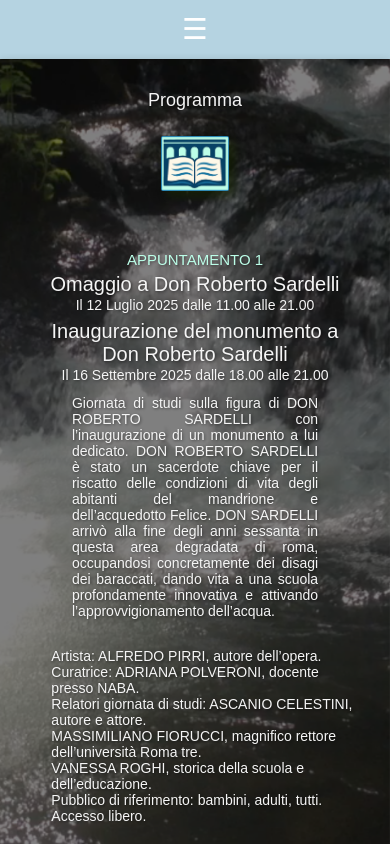
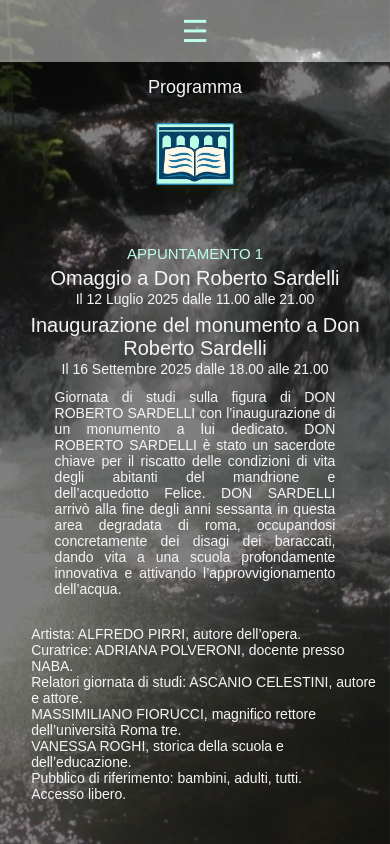
Before and after one commit to fguerin555/aqua, a React (Create React App) app: page /newprogramma in a window 390 px wide. Built offline with nearby package versions, Linux system fonts and the light colour scheme.

Commit message:
ClickMappOK

```diff
--- a/src/components/Footer.module.css
+++ b/src/components/Footer.module.css
@@ -7,7 +7,7 @@
   align-items: center;
   /* padding: 2em 2em; */
 
-  background: #b5d3e1;
+  background: rgba(245, 245, 245, 0.443);
 }
 
 .Partners {
--- a/src/components/MapButton.js
+++ b/src/components/MapButton.js
@@ -13,7 +13,7 @@ const MapButton = ({ mapQuery, buttonText = "mappa", children }) => {
       href={href}
       target="_blank"
       rel="noopener noreferrer"
-      className={styles.mapButton} // Utilise la classe du module CSS local
+      className={styles.MapButton} // Utilise la classe du module CSS local
     >
       {children ? children : buttonText}
     </a>
--- a/src/components/Navbar.module.css
+++ b/src/components/Navbar.module.css
@@ -1,19 +1,15 @@
 .navbar {
   width: 100%;
-  /* height: 10px; Supprimé car trop restrictif, la hauteur s'adaptera au contenu et au padding */
   display: flex;
   box-sizing: border-box;
   justify-content: flex-start; /* Déplacer les éléments vers la gauche */
   align-items: center;
   padding: 1em 1em;
-  /* background: linear-gradient(to right, #d784a2 0%, #fedf53 100%); */
-  /* background: #bcfee8; */
-  /* background: #167baa; */
-  background: #b5d3e1;
+  background: rgba(245, 245, 245, 0.443);
 }
 
 .navbarLinks {
-  font-family: "source-sans-pro.regular", Arial, sans-serif;
+  font-family: "JosefinSans-Bold", Arial, sans-serif;
   list-style: none;
   display: flex; /* Utilisation de flexbox pour l'alignement */
   justify-content: center;
@@ -24,7 +20,6 @@
   width: 100%;
   max-width: 90%;
   justify-content: space-around;
-  /* Déplacer les liens de navigation vers la droite */
 }
 
 .navbarLinks li {
@@ -33,30 +28,29 @@
 
 .navbarLinks a {
   text-decoration: none;
-  color: white;
+  color: #bcfee8;
+  text-shadow: 1px 1px 1px #000;
   font-size: 1.5rem;
   transition: color 0.3s ease;
 }
 
 .navbarLinks a:hover {
-  color: #bcfee8; /* Exemple de changement de couleur au survol */
+  color: #252927;
 }
 
 .menuToggle {
-  display: none; /* Caché par défaut sur les grands écrans */
+  display: none;
   background: none;
   border: none;
-  color: white; /* Assurez-vous que la couleur contraste bien */
-  font-size: 1.8rem; /* Taille de l'icône hamburger */
+  color: #bcfee8;
+  font-size: 1.9rem; /* Taille de l'icône hamburger */
   cursor: pointer;
   padding: 0.25em 0.5em;
   line-height: 1;
-  z-index: 1100; /* Pour s'assurer qu'il est au-dessus si d'autres éléments se superposent */
-  /* Positionnement si .navbar reste en flex-direction: row sur mobile */
-  /* margin-left: auto; */ /* Pousse le bouton à droite si les liens sont à gauche */
+  z-index: 1100;
 }
 .menuToggle:hover {
-  color: #bcfee8;
+  color: #252927;
 }
 .navMenu li {
   margin: 0 1em; /* Espacement entre les éléments de la liste */
@@ -65,24 +59,12 @@
 @media (max-width: 1224px) {
   .navbar {
     flex-direction: column;
-    /* align-items: flex-start; /* L'align-items: center ci-dessous prendra le dessus */
     justify-content: center;
     align-items: center;
-    /* La hauteur sera déterminée par le contenu (bouton + liens ouverts) */
-    /* Si vous voulez que le bouton soit à droite et les liens en dessous,
-       vous pourriez garder flex-direction: row et faire en sorte que .navbarLinks
-       se positionne en dessous ou se superpose.
-       Pour l'instant, avec flex-direction: column, tout sera empilé et centré. */
   }
 
   .menuToggle {
-    display: block; /* Afficher le bouton hamburger */
-    /* Si .navbar est en flex-direction: column et align-items: center,
-       le bouton sera centré. Si vous le voulez à un bord (ex: flex-start ou flex-end),
-       ajustez align-self sur le bouton ou align-items sur .navbar.
-       Exemple pour le mettre à droite dans une navbar en colonne :
-       align-self: flex-end;
-       margin-right: 1em; /* Pour ne pas coller au bord */
+    display: block;
   }
 
   .navbarLinks {
@@ -93,18 +75,37 @@
     align-items: center; /* Centrer les liens textuels */
     padding: 1em 0; /* Espacement vertical quand le menu est ouvert */
   }
-
+  .navbarLinks a {
+    font-size: 1.6rem;
+    color: #bcfee8;
+  }
   .navbarLinks.open {
     display: flex; /* Afficher les liens lorsque la classe .open est présente */
   }
-
-  @media (max-width: 509px) {
+  @media (max-width: 768px) {
     .navbar {
-      padding: 0.5em 1em; /* Réduire le padding sur les très petits écrans */
+      padding: 0.5em 1em;
     }
 
     .navbarLinks a {
-      font-size: 1rem;
+      font-size: 1.6rem;
+      color: #bcfee8;
+    }
+    .navbarLinks a:hover {
+      color: #252927; /* Exemple de changement de couleur au survol */
     }
   }
 }
+@media (max-width: 509px) {
+  .navbar {
+    padding: 0.5em 1em; /* Réduire le padding sur les très petits écrans */
+  }
+
+  .navbarLinks a {
+    color: #bcfee8; /* Réduire le padding sur les petits écrans */
+    font-size: 1.6rem;
+  }
+  .navbarLinks a:hover {
+    color: #252927; /* Exemple de changement de couleur au survol */
+  }
+}
--- a/src/pages/NewProgrammaFile/NewProgramma.module.css
+++ b/src/pages/NewProgrammaFile/NewProgramma.module.css
@@ -10,10 +10,6 @@
   justify-content: flex-start;
   box-sizing: border-box;
   background-color: rgba(0, 0, 0, 0.5);
-  border-radius: 2px;
-  box-shadow: 0 2px 8px rgba(0, 0, 0, 0.2);
-  padding: 1em 1.5em;
-  text-shadow: 1px 1px 3px rgba(0, 0, 0, 0.5);
 }
 
 .Logo {
@@ -101,10 +97,10 @@
 .SimbolMapp {
   position: absolute;
   top: 10px; /* Ajustez la distance par rapport au haut */
-  right: 10px; /* Ajustez la distance par rapport à la droite */
-  z-index: 2; /* S'assure qu'il est au-dessus de l'image dans .Foto */
-  width: 32px; /* Taille désirée pour l'icône, ajustez si besoin */
-  height: 32px; /* Taille désirée pour l'icône, ajustez si besoin */
+  right: -2px; /* Ajustez la distance par rapport à la droite */
+  z-index: 10; /* S'assure qu'il est au-dessus de l'image dans .Foto */
+  width: 100px; /* Taille désirée pour l'icône, ajustez si besoin */
+  height: 100px; /* Taille désirée pour l'icône, ajustez si besoin */
 }
 
 /* Cible la balise 'a' rendue par MapButton à l'intérieur de SimbolMapp */
@@ -133,8 +129,8 @@
 /* Style pour l'image à l'intérieur du MapButton (qui est dans SimbolMapp) */
 .SimbolMapp > a > img {
   display: block; /* Assure un bon comportement de dimensionnement */
-  width: 100%; /* L'image remplit la largeur du bouton */
-  height: 100%; /* L'image remplit la hauteur du bouton */
+  width: 50%; /* L'image remplit la largeur du bouton */
+  height: 50%; /* L'image remplit la hauteur du bouton */
   object-fit: contain; /* S'assure que l'image entière est visible
                           et conserve ses proportions à l'intérieur du bouton.
                           Utilisez 'cover' si vous préférez remplir et potentiellement rogner. */
@@ -270,6 +266,12 @@
     margin-top: 1px !important;
     font-size: 11px;
   }
+  .SimbolMapp {
+    position: absolute;
+    top: 10px; /* Ajustez la distance par rapport au haut */
+    right: 0%;
+    z-index: 2;
+  }
 }
 
 @media (max-width: 768px) {
@@ -326,6 +328,12 @@
     margin-top: 1px !important;
     font-size: 11px;
   }
+  .SimbolMapp {
+    position: absolute;
+    top: 10px; /* Ajustez la distance par rapport au haut */
+    right: 0cm;
+    z-index: 5;
+  }
 }
 
 @media (max-width: 509px) {
@@ -376,4 +384,10 @@
     margin-top: 1px !important;
     font-size: 11px;
   }
+  .SimbolMapp {
+    position: absolute;
+    top: 2px; /* Ajustez la distance par rapport au haut */
+    right: 0%;
+    z-index: 10;
+  }
 }
```
Also changed, not shown: src/assets/images/simbolmapp.png.
